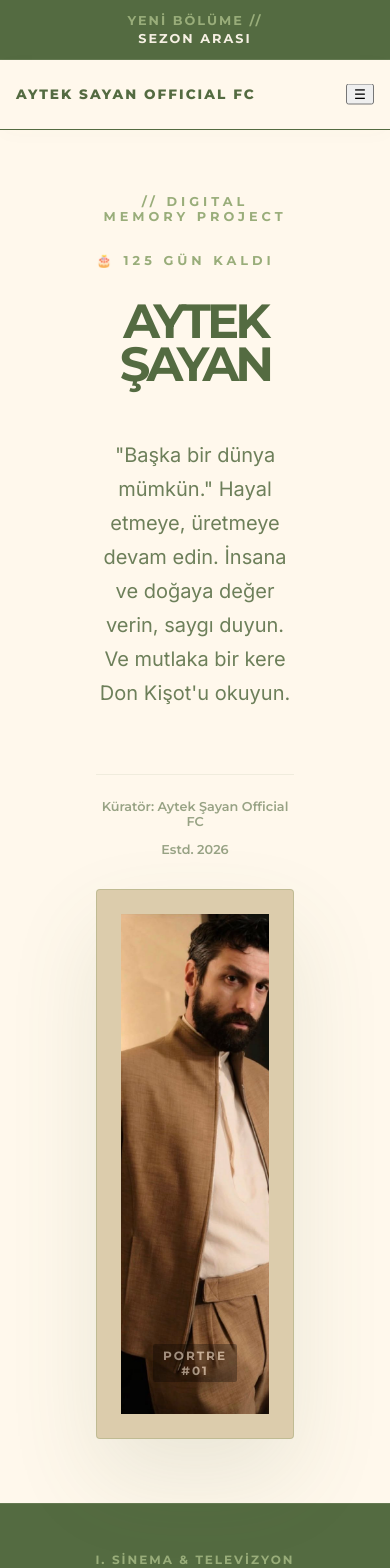
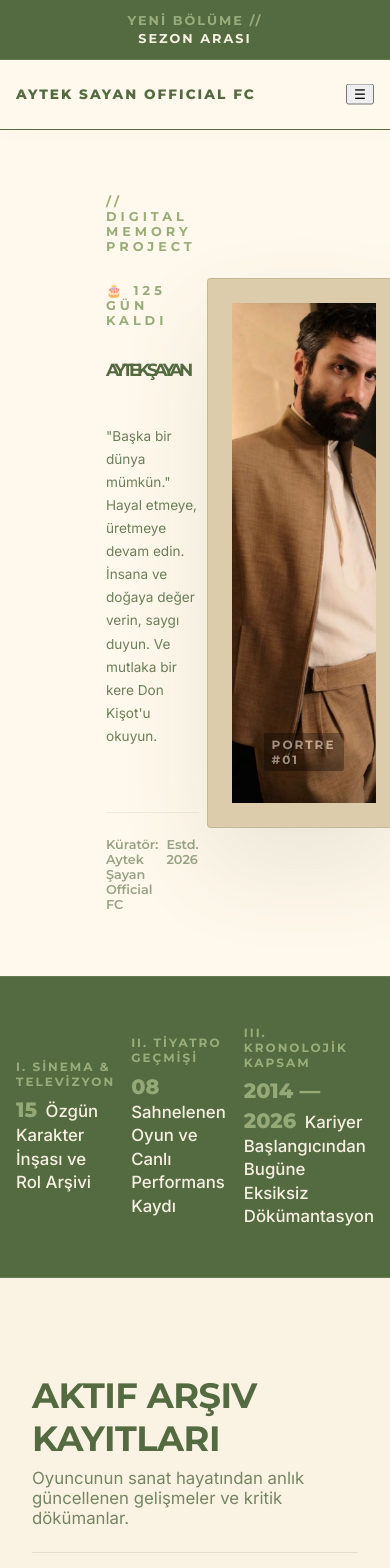
Before and after one commit to ebru1967/oyuncu-fan-projesi, a React (Vite) app: page / in a window 390 px wide. Shown: the top 1568 px of the page. Built offline with nearby package versions, Linux system fonts and the light colour scheme.

Commit message:
Mobil tasarım tasiyici hatalar.

```diff
--- a/src/App.css
+++ b/src/App.css
@@ -1513,9 +1513,7 @@
   align-items: center;
   justify-content: center;
   margin-bottom: 1rem;
-}
-
-@media (max-width:768px){
+}@media (max-width:768px){
 
   /* NAVBAR */
   .navbar{
@@ -1557,8 +1555,8 @@
     height:calc(100vh - 70px);
     overflow-y:auto;
     background:var(--bg-main);
-    padding:1rem;
-    gap:.25rem;
+    padding:.5rem;
+    gap:0 !important;
   }
 
   .nav-links.active{
@@ -1568,13 +1566,13 @@
   .nav-item-link,
   .dropdown-trigger{
     width:100%;
-    padding:1rem;
+    padding:.8rem 1rem !important;
+    margin:0 !important;
     text-align:left;
     border-bottom:1px solid rgba(84,107,65,.12);
   }
 
   /* DROPDOWN */
-
   .dropdown{
     width:100%;
   }
@@ -1592,9 +1590,10 @@
     transform:none;
     width:100%;
     min-width:unset;
-    margin-top:0;
-    padding:.5rem;
-    border-radius:12px;
+    margin:0 !important;
+    padding:.25rem !important;
+    gap:0 !important;
+    border-radius:10px;
     border:1px solid rgba(84,107,65,.08);
     background:rgba(84,107,65,.04);
     box-shadow:none;
@@ -1602,59 +1601,69 @@
 
   .dropdown-menu a{
     display:block;
-    padding:.85rem 1rem;
-    border-radius:8px;
-    margin-bottom:.25rem;
-  }
-
-  .dropdown-menu a:last-child{
-    margin-bottom:0;
-  }
-
-  /* HERO */
-
+    padding:.55rem .75rem !important;
+    margin:0 !important;
+    border-radius:6px;
+    line-height:1.2;
+  }
+
+  /* HERO - GÜNCELLENMİŞ MOBİL DÜZEN */
   .hero-grid-container{
-    display:flex;
-    flex-direction:column;
-    gap:2rem;
-    text-align:center;
+    display: grid !important;
+    grid-template-columns: 1fr 0.8fr !important; /* Yan yana tutar */
+    gap: 0.5rem !important;
+    align-items: center;
+    padding: 0 10px !important;
   }
 
   .hero-left-editorial{
-    text-align:center;
+    text-align:left;
   }
 
   .hero-right-display{
     justify-content:center;
+    display: flex;
+  }
+
+  .hero-right-display img,
+  .hero-portrait{
+    max-width: 100% !important; /* Kapsayıcıya sığar */
+    height: auto;
+  }
+
+  .hero-main-title{
+    font-size: 1.1rem !important; /* Küçültüldü */
+    line-height: 1.1;
   }
 
   .hero-editorial-footer{
-    flex-direction:column;
-    gap:.8rem;
+    gap:.5rem;
   }
 
   .hero-statement{
     max-width:100%;
+    font-size: 0.85rem; /* Yazı çok uzunsa küçülttük */
   }
 
   /* MANIFESTO */
-
   .manifesto-container{
-    flex-direction:column;
-    gap:2rem;
+    display:flex;
+    flex-direction:row !important;
+    align-items:center;
+    gap:1rem;
     padding:0 1rem;
+  }
+
+  .manifesto-item{
+    flex:1;
+    text-align:left;
   }
 
   .manifesto-divider{
     display:none;
   }
 
-  .manifesto-item{
-    text-align:center;
-  }
-
   /* MAGAZINE */
-
   .editorial-magazine-layout{
     grid-template-columns:1fr !important;
   }
@@ -1668,7 +1677,6 @@
   }
 
   /* BIO */
-
   .bio-grid-container{
     display:flex;
     flex-direction:column;
@@ -1680,14 +1688,12 @@
   }
 
   /* CHRONICLE */
-
   .chronicle-row{
     grid-template-columns:1fr !important;
     gap:.5rem !important;
   }
 
   /* RECORDS */
-
   .record-card{
     flex-direction:column;
     gap:1rem;
@@ -1702,13 +1708,11 @@
   }
 
   /* CONTACT */
-
   .contact-grid{
     grid-template-columns:1fr;
   }
 
   /* FOOTER */
-
   .footer-container{
     grid-template-columns:1fr;
     text-align:center;
@@ -1723,7 +1727,6 @@
   }
 
   /* QUIZ */
-
   .game-container{
     padding:1.5rem;
   }
@@ -1737,7 +1740,6 @@
   }
 
   /* COUNTDOWN */
-
   .countdown-ticker{
     flex-direction:column;
     gap:.2rem;
--- a/src/index.css
+++ b/src/index.css
@@ -34,3 +34,15 @@ body {
 * {
   box-sizing: border-box;
 }
+/* Masaüstü (Default) Ayarları */
+.hamburger {
+  display: none; /* Bu satır masaüstünde görünmemesini sağlar */
+}
+
+/* Mevcut mobil medya sorgunuzun içindeki kısım ise zaten bunu 'block' yapıyordu */
+@media (max-width: 768px) {
+  .hamburger {
+    display: block; /* Sadece mobilte görünür */
+  }
+  /* ... diğer mobil kodlarınız ... */
+}
```
